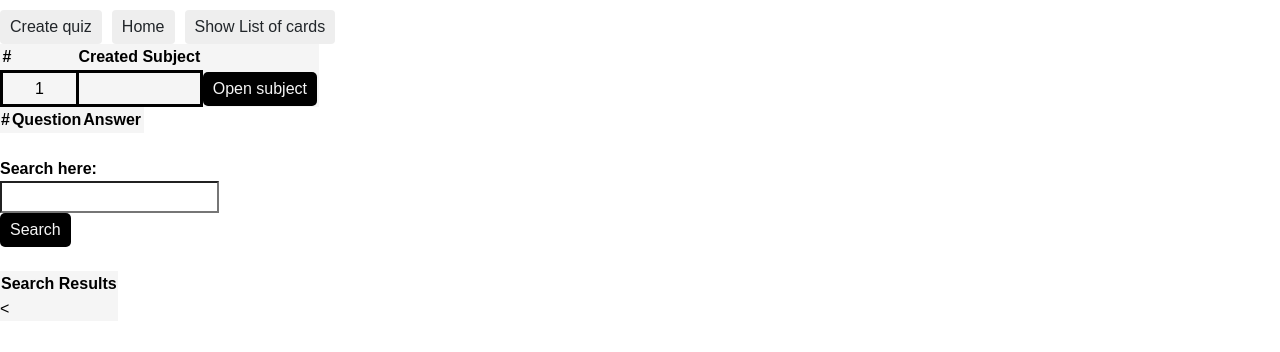
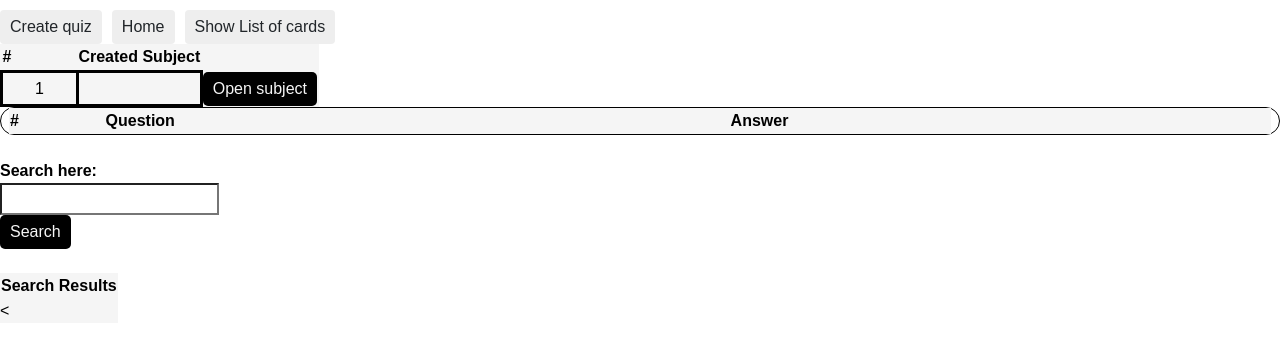
Before and after one commit to WalkOrRun/FlashCard2.0, an Angular app: page / in a window 1280 px wide. Both pictures are taken after a click on the link "Show List of cards". Shown: the top 352 px of the page. Built offline with nearby package versions, Linux system fonts and the light colour scheme.

Commit message:
2 files modified

```diff
--- a/src/app/view-subject/view-subject.component.css
+++ b/src/app/view-subject/view-subject.component.css
@@ -38,9 +38,6 @@ button:hover {
 table {
     color: black;
     background-color: whitesmoke;
-    /* border: black;
-    border-style: solid;
-    border-radius: 1em; */
 
 }
 h2 {
@@ -55,3 +52,12 @@ td {
    padding-right: 2rem;
    padding-left: 2rem;
 }
+.card {
+  border-radius: 1em;
+   border-style: solid;
+   border-color: black;
+   padding-right: .5rem;
+   padding-left: .5rem;
+
+
+}
--- a/src/app/view-subject/view-subject.component.html
+++ b/src/app/view-subject/view-subject.component.html
@@ -9,6 +9,7 @@
         <button (click) = "OpenSubject(i)">Open subject</button>
   </tr>
 </table>
+<div class = "card">
 <table>
   <tr>
     <th>#     </th>
@@ -24,6 +25,7 @@
     <button *ngIf="isVisable(i)" (click) = "displayQuestion(i)">Hide Answer</button>
   </tr>
 </table>
+</div>
 <form [formGroup] = "cardBuilderForm" (ngSubmit) = "onSubmit()">
   <label>
     Search here:
```
